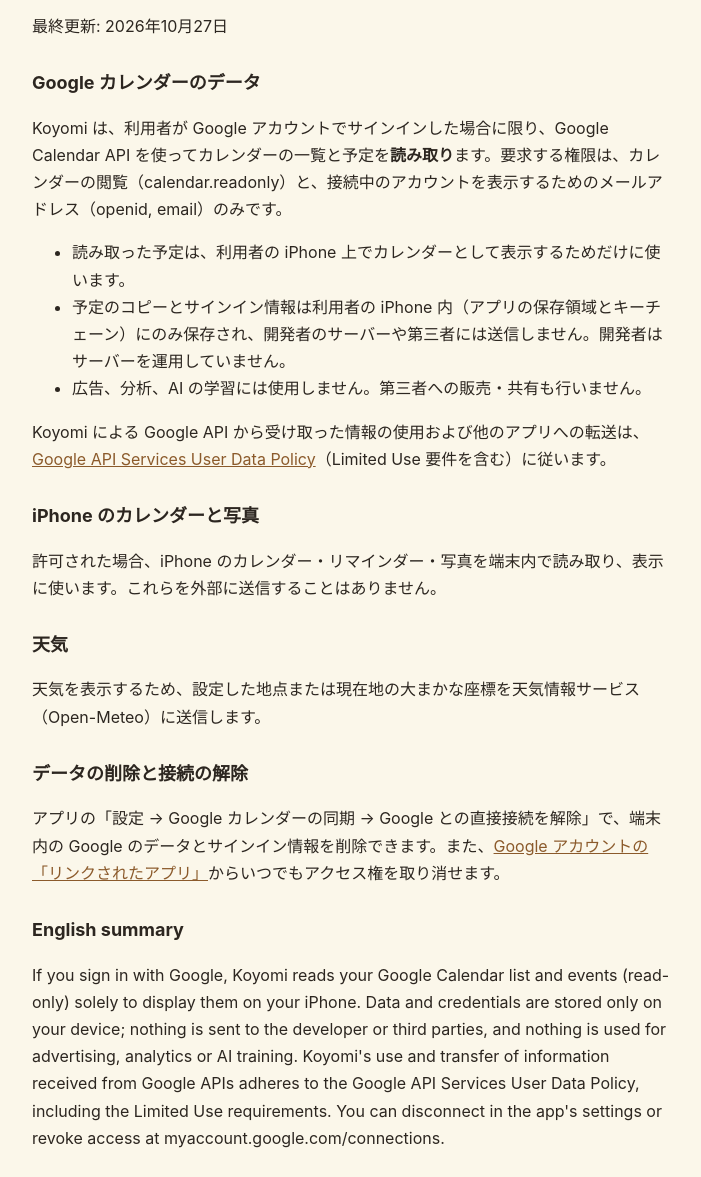
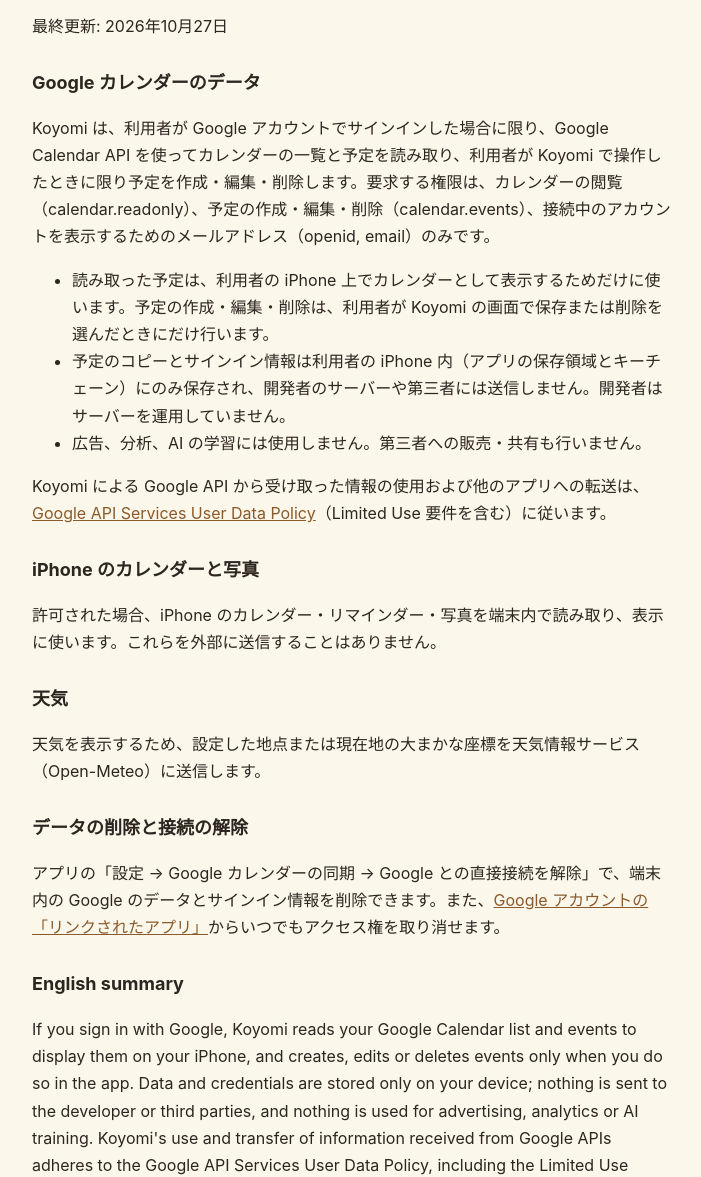
Before and after one commit to kensai524/koyomi-app, a plain HTML site: page privacy.html in a window 1280 px wide. Shown: the part 84-1261 px from the top of the page, without its empty margins (288-989 px from the left). Drawn offline with Linux system fonts and the light colour scheme.

Commit message:
Update privacy policy for event editing (calendar.events)

```diff
--- a/privacy.html
+++ b/privacy.html
@@ -14,9 +14,9 @@
 <p>最終更新: 2026年10月27日</p>
 
 <h2>Google カレンダーのデータ</h2>
-<p>Koyomi は、利用者が Google アカウントでサインインした場合に限り、Google Calendar API を使ってカレンダーの一覧と予定を<strong>読み取り</strong>ます。要求する権限は、カレンダーの閲覧（calendar.readonly）と、接続中のアカウントを表示するためのメールアドレス（openid, email）のみです。</p>
+<p>Koyomi は、利用者が Google アカウントでサインインした場合に限り、Google Calendar API を使ってカレンダーの一覧と予定を読み取り、利用者が Koyomi で操作したときに限り予定を作成・編集・削除します。要求する権限は、カレンダーの閲覧（calendar.readonly）、予定の作成・編集・削除（calendar.events）、接続中のアカウントを表示するためのメールアドレス（openid, email）のみです。</p>
 <ul>
-<li>読み取った予定は、利用者の iPhone 上でカレンダーとして表示するためだけに使います。</li>
+<li>読み取った予定は、利用者の iPhone 上でカレンダーとして表示するためだけに使います。予定の作成・編集・削除は、利用者が Koyomi の画面で保存または削除を選んだときにだけ行います。</li>
 <li>予定のコピーとサインイン情報は利用者の iPhone 内（アプリの保存領域とキーチェーン）にのみ保存され、開発者のサーバーや第三者には送信しません。開発者はサーバーを運用していません。</li>
 <li>広告、分析、AI の学習には使用しません。第三者への販売・共有も行いません。</li>
 </ul>
@@ -32,7 +32,7 @@
 <p>アプリの「設定 → Google カレンダーの同期 → Google との直接接続を解除」で、端末内の Google のデータとサインイン情報を削除できます。また、<a href="https://myaccount.google.com/connections">Google アカウントの「リンクされたアプリ」</a>からいつでもアクセス権を取り消せます。</p>
 
 <h2>English summary</h2>
-<p>If you sign in with Google, Koyomi reads your Google Calendar list and events (read-only) solely to display them on your iPhone. Data and credentials are stored only on your device; nothing is sent to the developer or third parties, and nothing is used for advertising, analytics or AI training. Koyomi's use and transfer of information received from Google APIs adheres to the Google API Services User Data Policy, including the Limited Use requirements. You can disconnect in the app's settings or revoke access at myaccount.google.com/connections.</p>
+<p>If you sign in with Google, Koyomi reads your Google Calendar list and events to display them on your iPhone, and creates, edits or deletes events only when you do so in the app. Data and credentials are stored only on your device; nothing is sent to the developer or third parties, and nothing is used for advertising, analytics or AI training. Koyomi's use and transfer of information received from Google APIs adheres to the Google API Services User Data Policy, including the Limited Use requirements. You can disconnect in the app's settings or revoke access at myaccount.google.com/connections.</p>
 
 <h2>お問い合わせ / Contact</h2>
 <p>kensai524@gmail.com</p>
```
